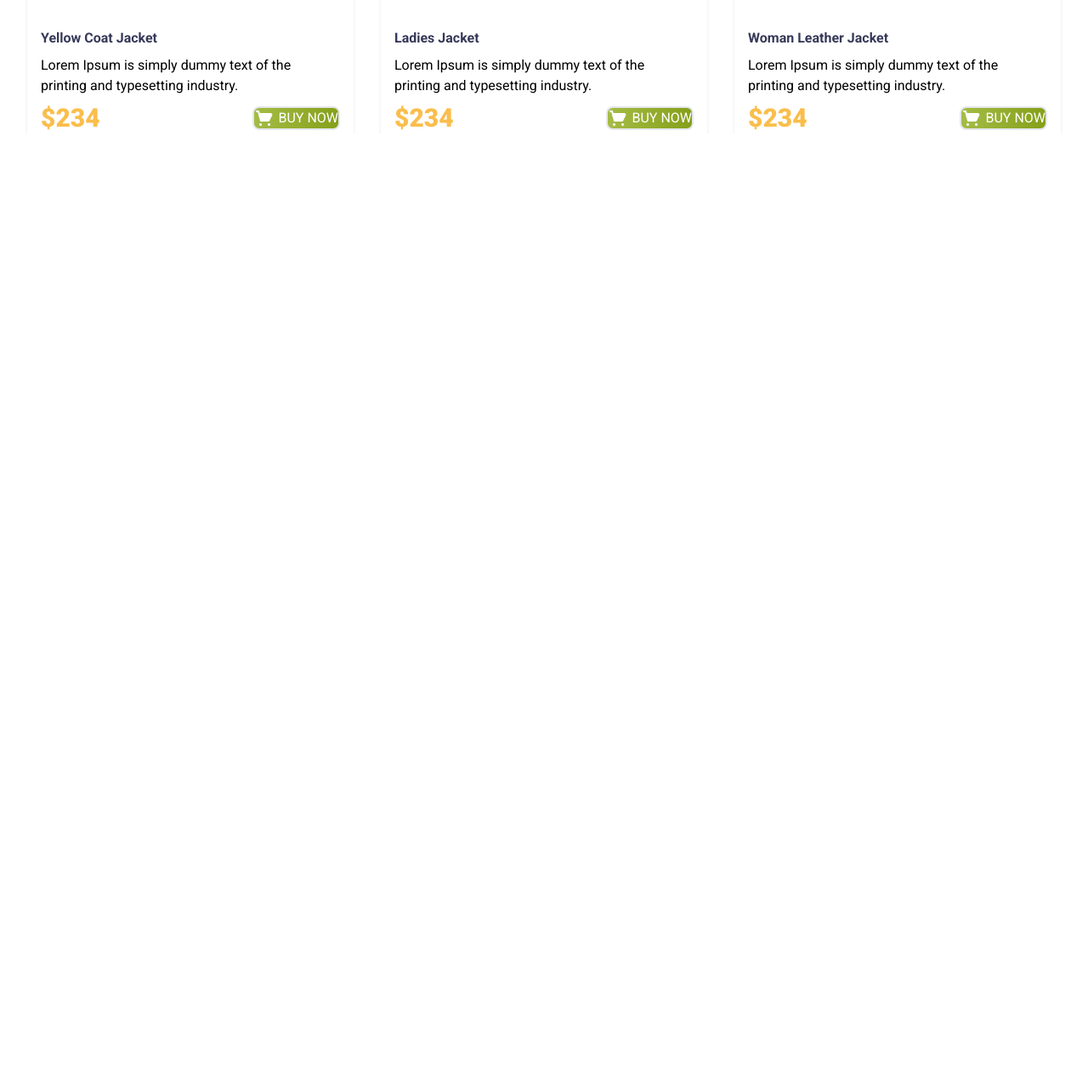
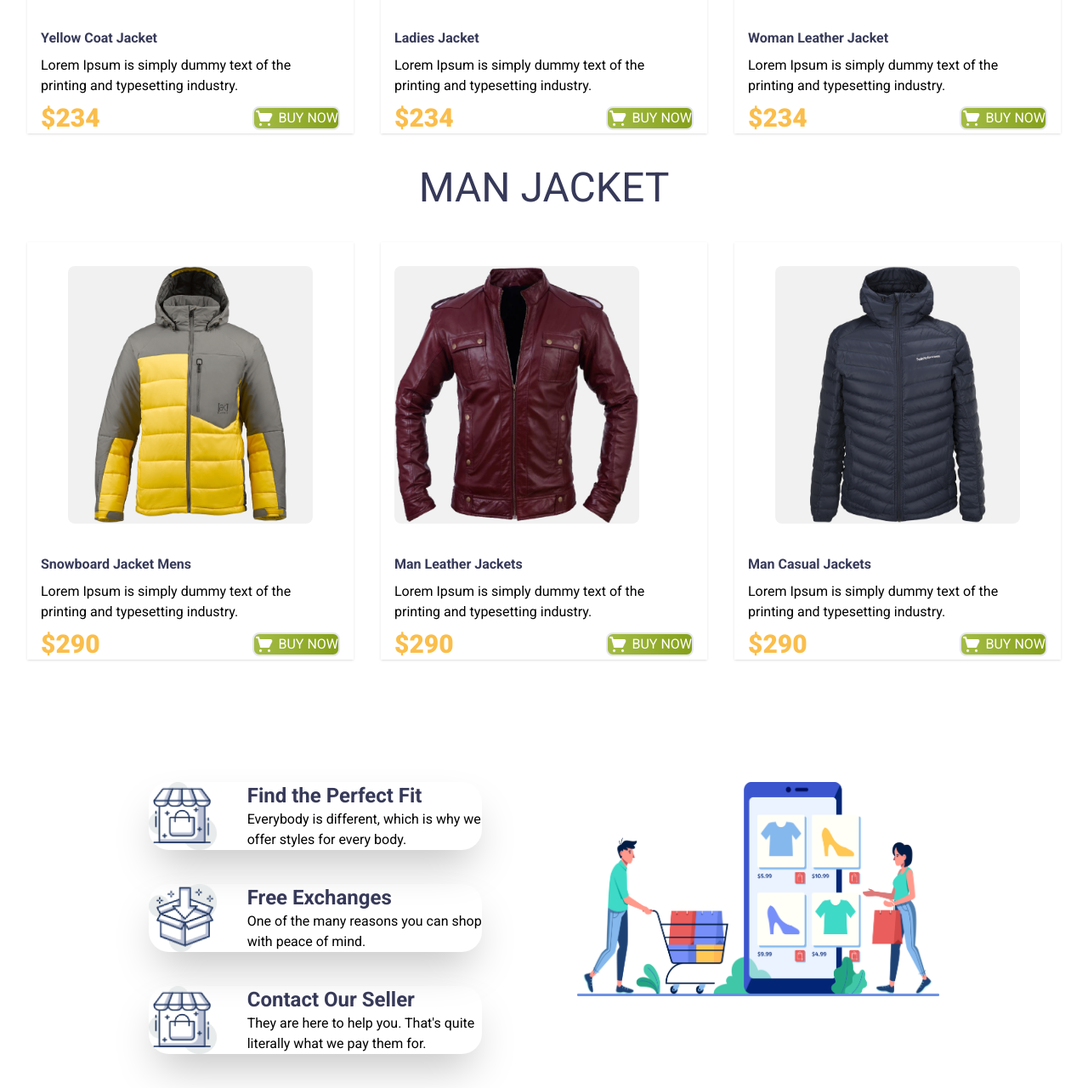
Before and after one commit to Uchiha-Madara-404/penguin-fashion-tailwind, a plain HTML site: page index.html in a window 1280 px wide. Shown: the part 1203-2483 px from the top of the page at 85% size. Before the commit the page ends 1360 px from the top, so only its background shows below. Drawn offline with nearby package versions, Linux system fonts and the light colour scheme.

Commit message:
man jacket + help desk + responsive for mobile

```diff
--- a/index.html
+++ b/index.html
@@ -32,8 +32,8 @@
     <header class="header">
         <!-- navbar section -->
         <nav class="nav bg-[#FFFBF0]">
-            <div class="navbar flex items-center justify-around pt-10">
-                <img src="icons/logo.png" alt="logo.png" class="w-3/12">
+            <div class="navbar flex items-center justify-around pt-10 max-sm:flex-col max-sm:items-start max-sm:gap-3">
+                <img src="icons/logo.png" alt="logo.png" class="w-3/12 max-sm:w-3/5">
                 <div class="nav-link flex gap-6">
                     <a href="">Home</a>
                     <a href="">Product</a>
@@ -41,14 +41,14 @@
                     <a href="">Contact Us</a>
                 </div>
             </div>
-            <div class="banner flex mt-28 justify-center items-center gap-52">
+            <div class="banner flex mt-28 justify-center items-center gap-52 max-sm:items-start max-sm:flex-col max-sm:gap-5">
                 <div class="banner-content">
-                    <div class="h1 uppercase font-normal text-8xl"><span class="text-[#FABE4C]">Be the Penguins</span><Br><span class="text-[#363958]">of Winter</span></div>
-                    <p class="w-96 mt-3">Lorem Ipsum is simply dummy text of the printing and typesetting industry.</p>
+                    <div class="h1 uppercase font-normal text-8xl max-sm:text-3xl"><span class="text-[#FABE4C]">Be the Penguins</span><Br><span class="text-[#363958]">of Winter</span></div>
+                    <p class="w-96 mt-3 max-sm:w-auto">Lorem Ipsum is simply dummy text of the printing and typesetting industry.</p>
                     <button class="border-2 border-solid rounded-xl bg-gradient-to-r from-[#A4BC46] to-[#85A019] w-44 h-16 text-white flex justify-center items-center gap-2 mt-7"><img src="icons/shopping-cart 1.png" alt="shopping-cart" class="w-6">BUY NOW</button>
                 </div>
                 <div class="banner-pic">
-                    <img src="images/model.png" alt="mpdel">
+                    <img src="images/model.png" alt="mpdel" class="max-sm:w-3/4 max-sm:ml-5">
                 </div>
             </div>
         </nav>
@@ -58,9 +58,9 @@
         <!-- woman jacket section -->
         <setion class="woman font-family-2">
             <h1 class="uppercase text-center text-[#363958] font-normal text-5xl">WoMan Jacket</h1>
-            <div class="woman-jacket-boss flex justify-center gap-8 mt-10">
+            <div class="woman-jacket-boss flex justify-center gap-8 mt-10 max-sm:flex-col">
                 <div class="box shadow w-96 px-4 grid gap-2">
-                    <img src="images/jacket-1.png" alt="j1" class="w-72 mx-8 my-7">
+                    <img src="images/jacket-1.png" alt="j1" class="w-72 mx-8 my-7 bg-[#F1F1F1] rounded-lg">
                     <h2 class="font-bold text-[#363958]">Yellow Coat Jacket </h2>
                     <p>Lorem Ipsum is simply dummy text of the
                         printing and typesetting industry.</p>
@@ -70,7 +70,7 @@
                     </div>
                 </div>
                 <div class="box shadow w-96 px-4 grid gap-2">
-                    <img src="images/jacket-2.png" alt="j2" class="w-72 mx-38 my-7">
+                    <img src="images/jacket-2.png" alt="j2" class="w-72 mx-38 my-7 bg-[#F1F1F1] rounded-lg">
                     <h2 class="text-[#363958] font-bold">Ladies Jacket </h2>
                     <p>Lorem Ipsum is simply dummy text of the
                         printing and typesetting industry.</p>
@@ -80,7 +80,7 @@
                     </div>
                 </div>
                 <div class="box shadow w-96 px-4 grid gap-2">
-                    <img src="images/jacket-3.png" alt="j3" class="w-72 mx-8 my-7">
+                    <img src="images/jacket-3.png" alt="j3" class="w-72 mx-8 my-7 bg-[#F1F1F1] rounded-lg">
                     <h2 class="text-[#363958] font-bold">Woman Leather Jacket </h2>
                     <p>Lorem Ipsum is simply dummy text of the
                         printing and typesetting industry.</p>
@@ -91,6 +91,77 @@
                 </div>
             </div>
         </setion>
+        <!-- Man Jacket Section -->
+        <setion class="man font-family-2">
+            <h1 class="uppercase text-center text-[#363958] font-normal text-5xl mt-10">man Jacket</h1>
+            <div class="woman-jacket-boss flex justify-center gap-8 mt-10 max-sm:flex-col">
+                <div class="box shadow w-96 px-4 grid gap-2">
+                    <img src="images/jacket-4.png" alt="j1" class="w-72 mx-8 my-7 bg-[#F1F1F1] rounded-lg">
+                    <h2 class="font-bold text-[#363958]">Snowboard Jacket Mens </h2>
+                    <p>Lorem Ipsum is simply dummy text of the
+                        printing and typesetting industry.</p>
+                    <div class="p-b flex items-center justify-between">
+                        <h3 class="text-[#FABE4C] font-black text-3xl">$290</h3>
+                        <button class="rounded-lg border-2 border-solid bg-gradient-to-r from-[#A4BC46] to-[#85A019] text-white flex gap-1"><img src="icons/shopping-cart 1.png" alt="shopping-cart" class="w-6">BUY NOW</button>
+                    </div>
+                </div>
+                <div class="box shadow w-96 px-4 grid gap-2">
+                    <img src="images/jacket-5.png" alt="j2" class="w-72 mx-38 my-7 bg-[#F1F1F1] rounded-lg">
+                    <h2 class="text-[#363958] font-bold">Man Leather Jackets</h2>
+                    <p>Lorem Ipsum is simply dummy text of the
+                        printing and typesetting industry.</p>
+                    <div class="p-b flex items-center justify-between">
+                        <h3 class="text-[#FABE4C] font-black text-3xl">$290</h3>
+                        <button class="rounded-lg border-2 border-solid bg-gradient-to-r from-[#A4BC46] to-[#85A019] text-white flex gap-1"><img src="icons/shopping-cart 1.png" alt="shopping-cart" class="w-6">BUY NOW</button>
+                    </div>
+                </div>
+                <div class="box shadow w-96 px-4 grid gap-2">
+                    <img src="images/jacket-6.png" alt="j3" class="w-72 mx-8 my-7 bg-[#F1F1F1] rounded-lg">
+                    <h2 class="text-[#363958] font-bold">Man Casual Jackets </h2>
+                    <p>Lorem Ipsum is simply dummy text of the
+                        printing and typesetting industry.</p>
+                    <div class="p-b flex items-center justify-between">
+                        <h3 class="text-[#FABE4C] font-black text-3xl">$290</h3>
+                        <button class="rounded-lg border-2 border-solid bg-gradient-to-r from-[#A4BC46] to-[#85A019] text-white flex gap-1"><img src="icons/shopping-cart 1.png" alt="shopping-cart" class="w-6">BUY NOW</button>
+                    </div>
+                </div>
+            </div>
+        </setion>
+        <!-- Help Desk-->
+        <section class="help-desk mt-36 font-family-2">
+            <div class="help-content flex justify-center items-start gap-28 max-sm:flex-col-reverse">
+                <div class="help-box">
+                    <div class="box flex gap-9 shadow-2xl rounded-3xl mb-10">
+                        <a href=""><img src="icons/house.png" alt="House" class="w-20 h-20"></a>
+                        <div class="text">
+                            <a href="">
+                                <h3 class="text-[#363958] font-bold text-2xl">Find the Perfect Fit</h3>
+                                <p>Everybody is different, which is why we<br>offer styles for every body.</p>
+                            </a>
+                        </div>
+                    </div>
+                    <div class="box flex gap-9 shadow-2xl rounded-3xl mb-10">
+                        <a href=""><img src="icons/box.png" alt="box" class="w-20 h-20"></a>
+                        <div class="text">
+                            <a href="">
+                                <h3 class="text-[#363958] font-bold text-2xl">Free Exchanges</h3>
+                                <p>One of the many reasons you can shop<br>with peace of mind.</p>
+                            </a>
+                        </div>
+                    </div>
+                    <div class="box flex gap-9 shadow-2xl rounded-3xl mb-10">
+                        <a href=""><img src="icons/house.png" alt="House" class="w-20 h-20"></a>
+                        <div class="text">
+                            <a href="">
+                                <h3 class="text-[#363958] font-bold text-2xl">Contact Our Seller</h3>
+                                <p>They are here to help you. That's quite<br>literally what we pay them for.</p>
+                            </a>
+                        </div>
+                    </div>
+                </div>
+                <img src="images/shopping.png" alt="shopping" class="w-1/3 max-sm:w-3/4 max-sm:ml-9">
+            </div>
+        </section>
     </main>
 </body>
 </html>
```
